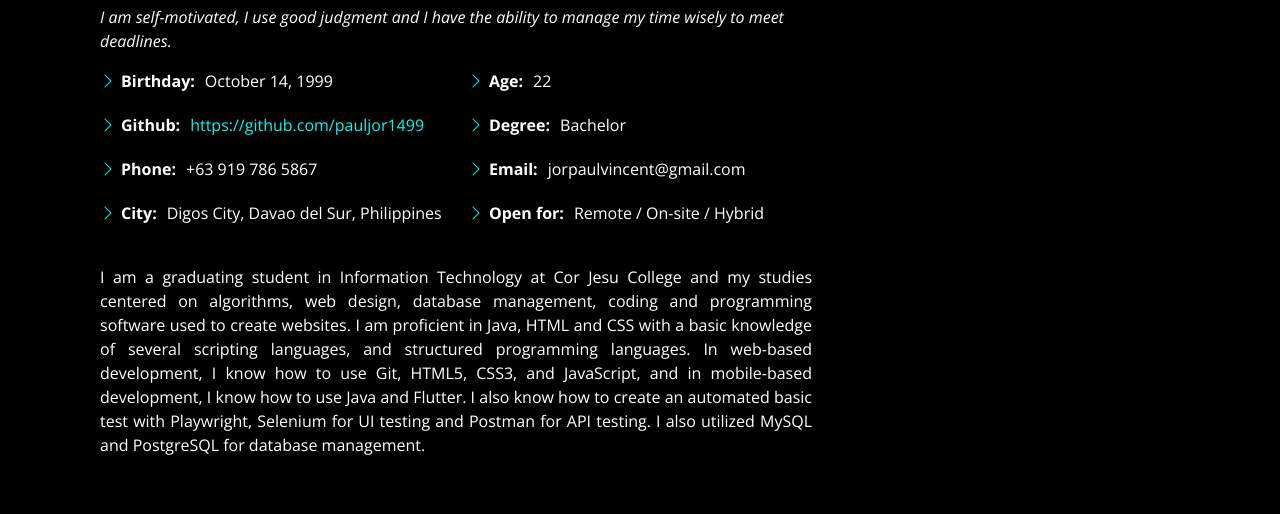
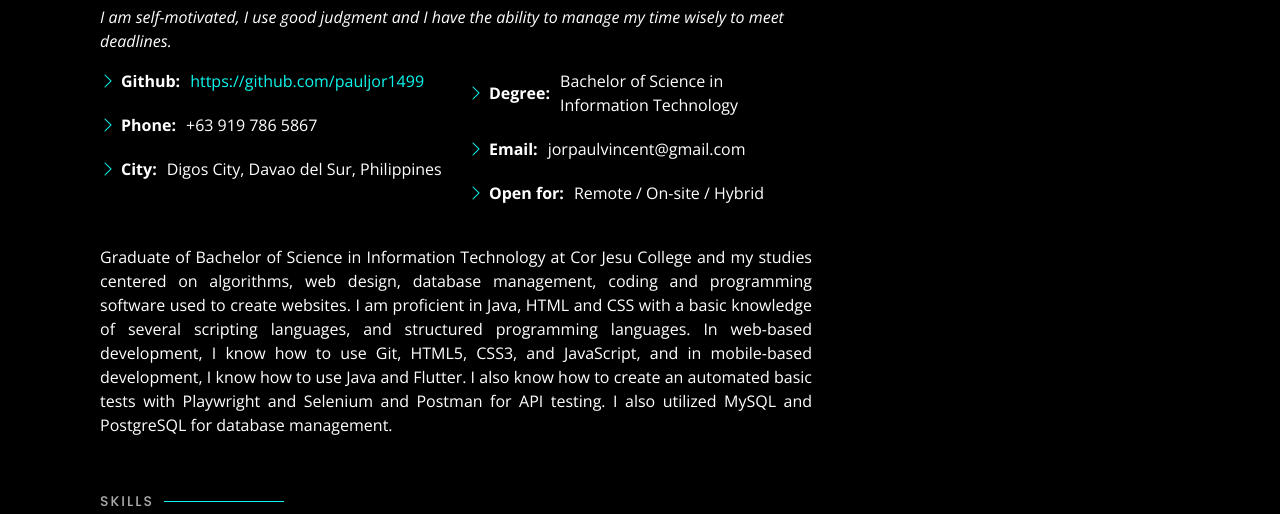
Before and after one commit to pauljor1499/portfolio, a plain HTML site: page index.html in a window 1280 px wide. Both pictures are taken after a click on the link "About". Shown: the part 247-761 px from the top of the page. Drawn offline with nearby package versions, Linux system fonts and the light colour scheme.

Commit message:
update infos

```diff
--- a/index.html
+++ b/index.html
@@ -47,7 +47,7 @@
       <h1><a href="index.html">Paul Jor</a></h1>
       <!-- Uncomment below if you prefer to use an image logo -->
       <!-- <a href="index.html" class="mr-auto"><img src="assets/img/logo.png" alt="" class="img-fluid"></a> -->
-      <h2>I'm a passionate <span>Web Developer</span> from Philippines.</h2>
+      <h2>I'm a passionate <span>Web Developer</span> from the Philippines.</h2>
 
       <nav id="navbar" class="navbar">
         <ul>
@@ -95,7 +95,7 @@
           <div class="row">
             <div class="col-lg-6">
               <ul>
-                <li><i class="bi bi-chevron-right"></i> <strong>Birthday:</strong> <span>October 14, 1999</span></li>
+                <!-- <li><i class="bi bi-chevron-right"></i> <strong>Birthday:</strong> <span>October 14, 1999</span></li> -->
                 <li><i class="bi bi-chevron-right"></i> <strong>Github:</strong> <span><a href="https://github.com/pauljor1499" target="_blank">https://github.com/pauljor1499</a></span></li>
                 <li><i class="bi bi-chevron-right"></i> <strong>Phone:</strong> <span>+63 919 786 5867</span></li>
                 <li><i class="bi bi-chevron-right"></i> <strong>City:</strong> <span>Digos City, Davao del Sur, Philippines</span></li>
@@ -103,20 +103,20 @@
             </div>
             <div class="col-lg-6">
               <ul>
-                <li><i class="bi bi-chevron-right"></i> <strong>Age:</strong> <span>22</span></li>
-                <li><i class="bi bi-chevron-right"></i> <strong>Degree:</strong> <span>Bachelor</span></li>
+                <!-- <li><i class="bi bi-chevron-right"></i> <strong>Age:</strong> <span>22</span></li> -->
+                <li><i class="bi bi-chevron-right"></i> <strong>Degree:</strong> <span>Bachelor of Science in Information Technology</span></li>
                 <li><i class="bi bi-chevron-right"></i> <strong>Email:</strong> <span>jorpaulvincent@gmail.com</span></li>
                 <li><i class="bi bi-chevron-right"></i> <strong>Open for:</strong> <span>Remote / On-site / Hybrid</span></li>
               </ul>
             </div>
           </div>
           <p style="text-align: justify; text-justify: inter-word; margin-top: 20px;">
-            I am a graduating student in Information Technology at Cor Jesu College and my studies centered
+            Graduate of Bachelor of Science in Information Technology at Cor Jesu College and my studies centered
             on algorithms, web design, database management, coding and programming software used to create
             websites. I am proficient in Java, HTML and CSS with a basic knowledge of several scripting languages,
             and structured programming languages. In web-based development, I know how to use Git, HTML5, CSS3,
             and JavaScript, and in mobile-based development, I know how to use Java and Flutter. I also know how
-            to create an automated basic test with Playwright, Selenium for UI testing and Postman for API testing.
+            to create an automated basic tests with Playwright and Selenium and Postman for API testing.
             I also utilized MySQL and PostgreSQL for database management.
           </p>
         </div>
```
